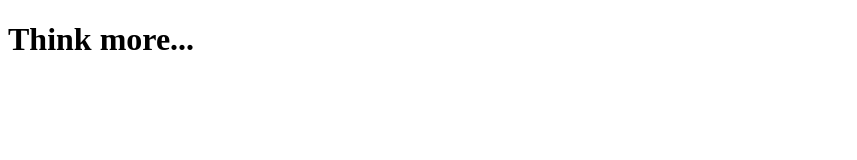
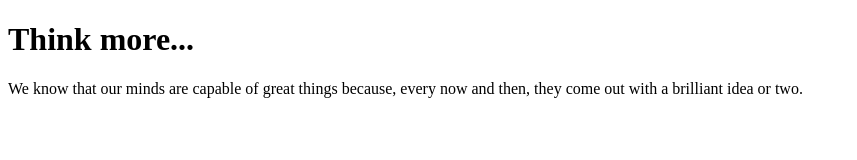
Before and after one commit to DavoodKhoshnood/html_cyf, a plain HTML site: page Index.html in a window 1280 px wide. Shown: the whole page, without its empty margins (0-857 px from the left). Drawn offline with Linux system fonts and the light colour scheme.

Commit message:
Add tag p1

```diff
--- a/Index.html
+++ b/Index.html
@@ -5,5 +5,6 @@
   </head>
   <body>
     <h1>Think more...</h1>
+    <p>We know that our minds are capable of great things because, every now and then, they come out with a brilliant idea or two.</p>
   </body>
 </html>
```
